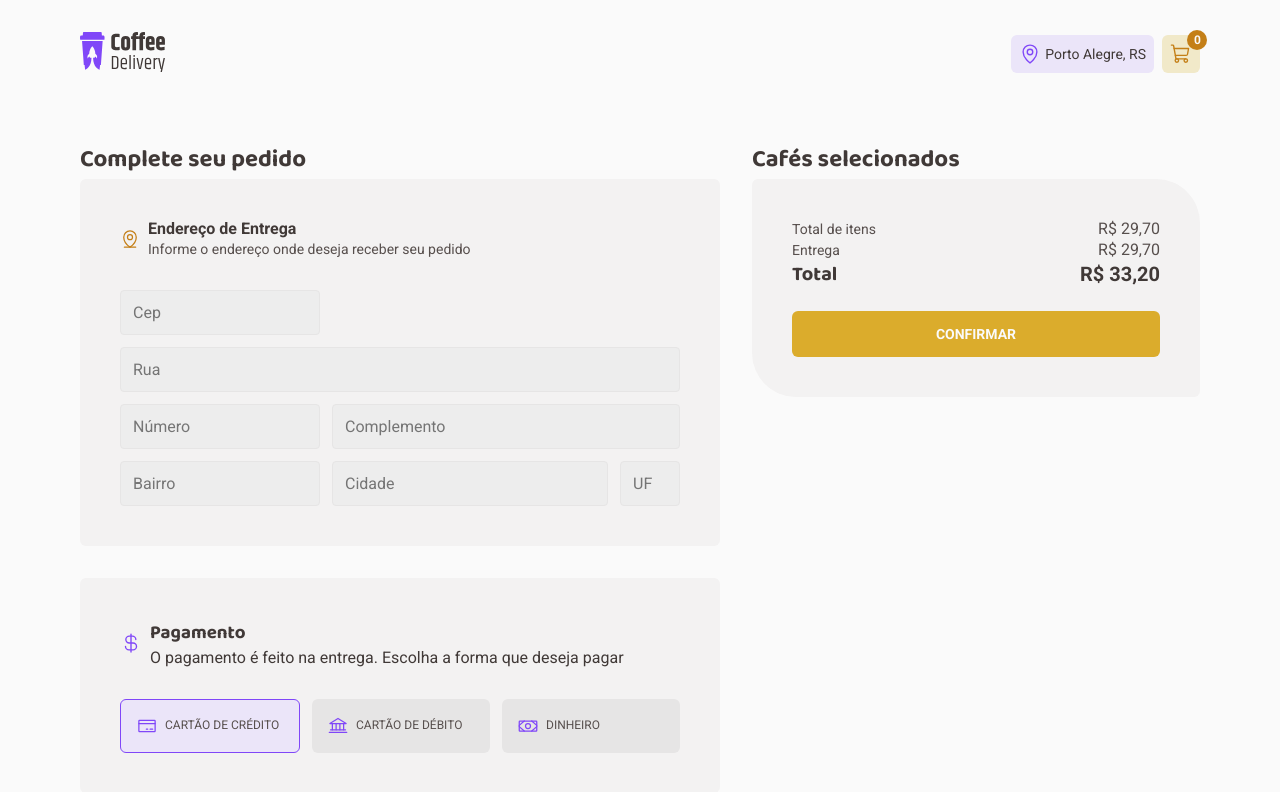
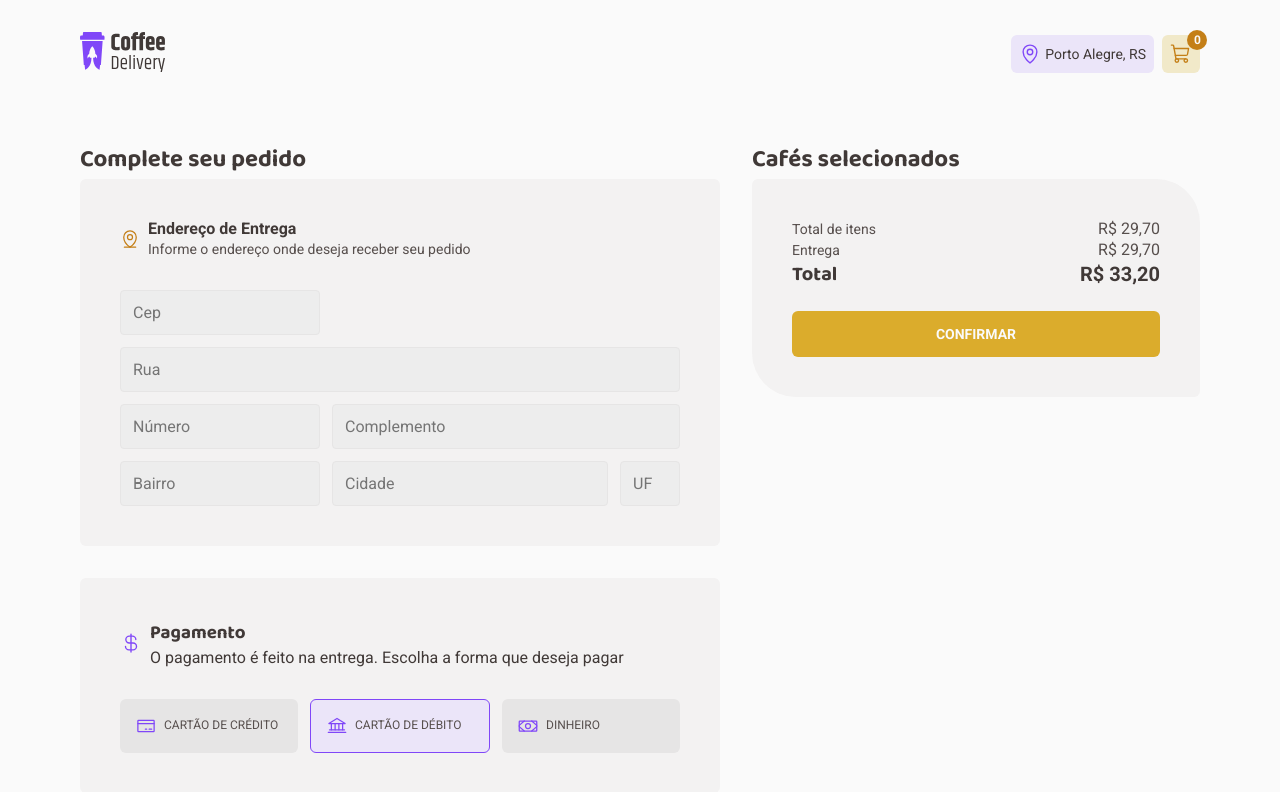
Before and after one commit to irailtonreis/ignite-coffee-delivery, a React (Vite) app: page /checkout in a window 1280 px wide. Shown: the top 792 px of the page. Built offline with nearby package versions, Linux system fonts and the light colour scheme.

Commit message:
feat: Context - Lógica seleção de pagamento

```diff
--- a/src/Contexts/OrderContext.tsx
+++ b/src/Contexts/OrderContext.tsx
@@ -16,9 +16,17 @@ import {
 
   interface OrderContexType {
     order: Product[]
+    paymentType: string
     setOrder: React.Dispatch<React.SetStateAction<Product[]>>
+    setPaymentType: (card: CardType) => void,
     addProduct: (product: Product) => void;
     removeProduct: (product: Product) => void;
+  }
+
+  export enum CardType {
+    Credit = 'CREDIT',
+    Debit = 'DEBIT',
+    Cash = 'CASH',
   }
 
   interface OrderContextProviderProps {
@@ -32,6 +40,7 @@ import {
   }: OrderContextProviderProps) {
 
     const [order, setOrder] = useState<Product[]>([])
+    const [paymentType, setPaymentType] = useState(CardType.Debit)
     console.log("🚀 ~ file: OrderContext.tsx:32 ~ order:", order)
 
     const addProduct = (product: Product) => {
@@ -56,7 +65,7 @@ import {
     };
     return (
         <OrderContext.Provider
-          value={{order, setOrder, addProduct, removeProduct}}
+          value={{order, paymentType, setPaymentType, setOrder, addProduct, removeProduct}}
         >
           {children}
         </OrderContext.Provider>
--- a/src/pages/Checkout/index.tsx
+++ b/src/pages/Checkout/index.tsx
@@ -32,16 +32,20 @@ import {
 import {QuantityButton } from "../../components/QuantityButton"
 import { Bank, CreditCard, CurrencyDollar, MapPinLine, Money, Trash } from "phosphor-react";
 import TumbCoffee from "../../assets/thumb-coffee.png"
-import { OrderContext } from "../../Contexts/OrderContext";
+import { OrderContext, CardType } from "../../Contexts/OrderContext";
 import { formatPriceToReal } from "../../utils/index"
 
 const Checkout: React.FC = () => {
-  const { order, setOrder } = useContext(OrderContext)
+  const { order, paymentType, setPaymentType, setOrder } = useContext(OrderContext)
 
   const removeItem = (itemId: string) => {
       const newOrder = order.filter(item => item.id !== itemId)
       console.log("🚀 ~ file: index.tsx:43 ~ removeItem ~ newOrder:", newOrder)
       setOrder(newOrder)
+  }
+
+  const handlePayment = (value: CardType) => {
+    setPaymentType(value)
   }
   return (
     <CheckoutContainer>
@@ -78,9 +82,9 @@ const Checkout: React.FC = () => {
         </div>
       </PaymentText>
       <PaymentOptions>
-        <PaymentButton selected ><CreditCard size={20} color="#8047F8" /> Cartão de crédito</PaymentButton>
-        <PaymentButton><Bank size={20} color="#8047F8" />Cartão de débito</PaymentButton>
-        <PaymentButton><Money size={20} color="#8047F8" /> Dinheiro</PaymentButton>
+        <PaymentButton selected={paymentType === 'CREDIT'  && true} onClick={()=>handlePayment(CardType.Credit)} ><CreditCard size={20} color="#8047F8" /> Cartão de crédito</PaymentButton>
+        <PaymentButton selected={paymentType === 'DEBIT'  && true} onClick={()=>handlePayment(CardType.Debit)} ><Bank size={20} color="#8047F8" />Cartão de débito</PaymentButton>
+        <PaymentButton selected={paymentType === 'CASH'  && true} onClick={()=>handlePayment(CardType.Cash)} ><Money size={20} color="#8047F8" /> Dinheiro</PaymentButton>
       </PaymentOptions>
 
       </CheckoutPayment>
```
